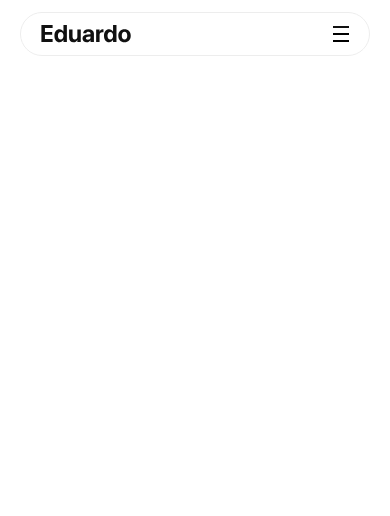
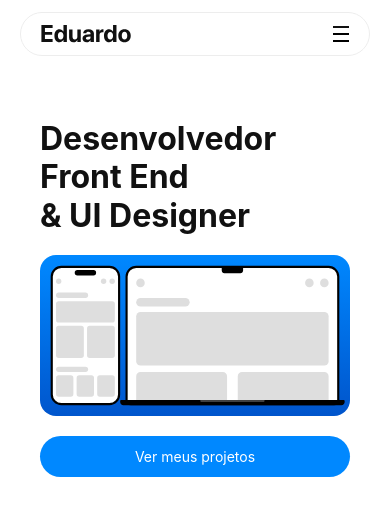
Before and after one commit to eduardocandaten/portfolio, a plain HTML site: page index.html in a window 390 px wide. Drawn offline with Linux system fonts and the light colour scheme.

Commit message:
introducao-home

```diff
--- a/css/global/components.css
+++ b/css/global/components.css
@@ -6,6 +6,39 @@
   padding-left: var(--size-40);
   padding-right: var(--size-40);
 }
+
+.button-primary,
+.button-secundary {
+  font-size: 1rem;
+  line-height: 1.25;
+  font-weight: 400;
+  text-align: center;
+  padding: var(--size-12) var(--size-24);
+  border-radius: var(--size-32);
+  transition: background 0.4s, color 0.4s;
+}
+
+.button-primary {
+  background: var(--primary-1);
+  color: var(--white);
+}
+
+.button-primary:hover {
+  background: var(--primary-2);
+}
+
+.button-secundary {
+  background: none;
+  color: var(--primary-1);
+  border: 1px solid var(--primary-1);
+}
+
+
+.button-secundary:hover {
+  color: var(--white);
+  background: var(--primary-1);
+}
+
 
 .border-1 {
   border: 1px solid var(--gray-2);
@@ -23,6 +56,7 @@
   .conteiner {
     margin-left: var(--size-20);
     margin-right: var(--size-20);
+    margin-bottom: var(--size-120);
   }
 }
 
@@ -30,5 +64,11 @@
   .conteiner {
     padding-left: var(--size-20);
     padding-right: var(--size-20);
+    margin-bottom: var(--size-80);
+  }
+
+  .button-primary,
+  .button-secundary {
+    font-size: 0.875rem;
   }
 }
--- a/css/global/resets.css
+++ b/css/global/resets.css
@@ -31,3 +31,9 @@ button {
   border: none;
   background: none;
 }
+
+@media (max-width: 800px) {
+  body {
+    padding-top: var(--size-120);
+  }
+}
--- a/css/global/typography.css
+++ b/css/global/typography.css
@@ -1,6 +1,12 @@
 body {
   font-family: "SF Pro Display", sans-serif;
   color: var(--gray-10);
+}
+
+.font-xl {
+  font-size: 2.5rem;
+  line-height: 1.2;
+  font-weight: 700;
 }
 
 .font-m-b {
@@ -8,3 +14,11 @@ body {
   line-height: 1.5;
   font-weight: 500;
 }
+
+@media (max-width: 1000px) {
+  .font-xl {
+    font-size: 2rem;
+    line-height: 1.2;
+    font-weight: 700;
+  }
+}
--- /dev/null
+++ b/css/home/introducao.css
@@ -0,0 +1,25 @@
+.introducao {
+  display: grid;
+  grid-template-columns: 1fr auto;
+  align-items: center;
+  gap: var(--size-40);
+}
+
+.introducao img {
+  grid-column: span 2;
+}
+
+@media (max-width: 800px) {
+  .introducao {
+    grid-template-columns: 1fr;
+    gap: var(--size-20);
+  }
+
+  .introducao img {
+    grid-column: 1;
+  }
+
+  .introducao a {
+    grid-row: 3;
+  }
+}
--- a/css/styles.css
+++ b/css/styles.css
@@ -7,3 +7,6 @@
 
 /* Header */
 @import "./header.css";
+
+/* Home */
+@import "./home/introducao.css";
--- a/index.html
+++ b/index.html
@@ -76,6 +76,14 @@
     </nav>
   </header>
 
+  <main class="introducao conteiner">
+    <h1 class="font-xl">Desenvolvedor Front End<br>& UI Designer</h1>
+
+    <a class="button-primary" href="#projetos">Ver meus projetos</a>
+
+    <img class="radius-1" src="img/devices/home.svg" alt="Dispostivos">
+  </main>
+
   <script src="./js/mobile-menu.js"></script>
 </body>
 
```
Also changed, not shown: img/devices/home.svg (added), img/devices/laptop.svg (deleted), img/devices/originals/home.svg (added), img/devices/originals/laptop.svg (deleted), img/devices/originals/phone.svg (deleted), img/devices/phone.svg (deleted).
